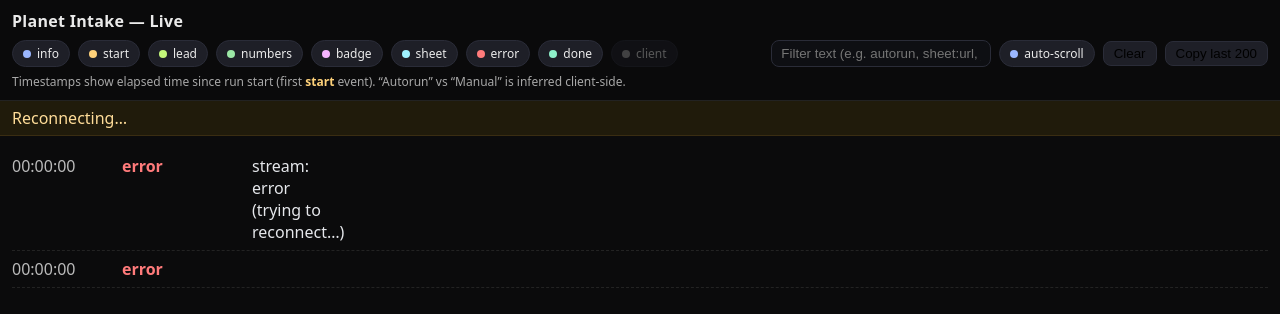
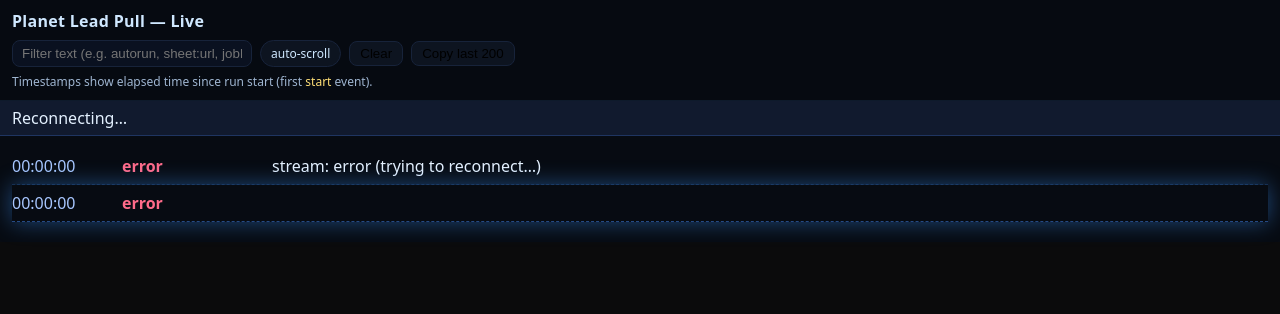
Before and after one commit to chrisavaughn91-tech/planet-intake, a website: page src/public/live.html in a window 1280 px wide. Drawn offline with Linux system fonts and the light colour scheme; no server answers.

Commit message:
change(2a): lock Neon theme, remove key & theme switch, autosrcoll default on, group lead rows, elapsed timer from start, sheet links clickable, rename title

```diff
--- a/src/public/live.html
+++ b/src/public/live.html
@@ -2,78 +2,74 @@
 <html lang="en">
 <head>
   <meta charset="utf-8" />
-  <title>Planet Intake — Live Stream</title>
+  <title>Planet Lead Pull — Live</title>
   <meta name="viewport" content="width=device-width, initial-scale=1" />
+
+  <!-- External theme variables (kept) -->
+  <link rel="stylesheet" href="/live-themes.css" />
+
+  <!-- Base + minimal page styles (colors come from CSS variables) -->
   <style>
-    :root{
-      --bg:#0b0b0c; --fg:#eaeaea; --muted:#a8a8a8; --border:#222;
-      --pill:#1e1f27; --pill-b:#2a2c38;
-      --ok:#9be7a5; --warn:#ffd27a; --err:#ff7b7b; --info:#9bb7ff; --sheet:#9ff2ff;
-      --lead:#c3f77a; --badge:#f6b4ff; --done:#8ef0c9;
-      --accent:#6aa8ff;
-    }
-    *{box-sizing:border-box}
-    html,body{margin:0;padding:0;background:var(--bg);color:var(--fg);
-      font-family: ui-sans-serif, system-ui, -apple-system, Segoe UI, Roboto, Helvetica, Arial;}
-    header{position:sticky;top:0;background:rgba(11,11,12,.9);backdrop-filter:blur(6px);
-      border-bottom:1px solid var(--border);padding:10px 12px;z-index:10}
-    .brand{font-weight:700;letter-spacing:.3px}
-    .toolbar{display:flex;gap:8px;flex-wrap:wrap;margin-top:8px;align-items:center}
-    .chip{display:inline-flex;gap:6px;align-items:center;padding:4px 10px;border-radius:999px;
-      background:var(--pill);border:1px solid var(--pill-b);font-size:12px;cursor:pointer;user-select:none}
-    .chip[data-on="false"]{opacity:.35}
-    .chip .dot{width:8px;height:8px;border-radius:999px;display:inline-block}
-    .dot.info{background:var(--info)} .dot.start{background:var(--warn)}
-    .dot.lead{background:var(--lead)} .dot.numbers{background:var(--ok)}
-    .dot.badge{background:var(--badge)} .dot.sheet{background:var(--sheet)}
-    .dot.error{background:var(--err)} .dot.done{background:var(--done)}
-    .dot.client{background:#aaa}
-    .right{margin-left:auto;display:flex;gap:8px;align-items:center}
-    .button{padding:4px 10px;border-radius:8px;border:1px solid var(--pill-b);background:var(--pill);cursor:pointer}
-    .button:hover{border-color:#3a3c48}
-    .input{padding:5px 9px;border-radius:8px;border:1px solid var(--pill-b);background:#0e0f13;color:var(--fg);min-width:220px}
-    .legend{margin-top:6px;font-size:12px;color:var(--muted)}
-    .banner{position:sticky;top:64px;background:#201b0b;color:#ffdd99;border-bottom:1px solid #3a2d12;padding:6px 12px;display:none}
-    .container{padding:12px 12px 20px}
-    .row{display:grid;grid-template-columns:100px 120px 86px 1fr;gap:10px;align-items:start;
-      padding:7px 0;border-bottom:1px dashed #232323}
-    .time{color:#bbb;font-variant-numeric:tabular-nums}
-    .type{display:inline-flex;align-items:center;gap:6px}
-    .pill{display:inline-block;padding:2px 8px;border-radius:999px;background:var(--pill);border:1px solid var(--pill-b);font-size:12px}
-    .msg{white-space:pre-wrap;color:#e5e7eb}
-    .badge-AUTORUN{color:#222;background:#ffd27a;border-color:#ffde9b}
-    .badge-MANUAL{color:#d7ebff;background:#243247;border-color:#3d4f6b}
-    .level-info{color:var(--info)} .level-start{color:var(--warn);font-weight:600}
-    .level-lead{color:var(--lead)} .level-numbers{color:var(--ok)}
-    .level-badge{color:var(--badge)} .level-sheet{color:var(--sheet)}
-    .level-error{color:var(--err);font-weight:600} .level-done{color:var(--done);font-weight:600}
-    .stickyNew{position:sticky;bottom:12px;display:none;justify-content:center}
-    .stickyNew .button{background:#122845;border-color:#204a86}
-    .muted{color:#909090}
+    * { box-sizing: border-box; }
+    html, body { margin:0; padding:0; background:var(--bg); color:var(--fg);
+      font-family: ui-sans-serif, system-ui, -apple-system, "Segoe UI", Roboto, Helvetica, Arial, "Apple Color Emoji", "Segoe UI Emoji"; }
+    header { position:sticky; top:0; z-index:10; background:var(--header-bg);
+      backdrop-filter: blur(6px); border-bottom:1px solid var(--border); padding:10px 12px; }
+    .brand { font-weight:700; letter-spacing:.3px; }
+    .toolbar { display:flex; gap:8px; flex-wrap:wrap; margin-top:8px; align-items:center; }
+    .chip { display:inline-flex; gap:6px; align-items:center; padding:4px 10px; border-radius:999px;
+      background:var(--pill); border:1px solid var(--pill-b); font-size:12px; cursor:pointer;
+      transition: border-color .15s ease, box-shadow .15s ease, opacity .15s ease; }
+    .chip[data-on="false"] { opacity:.35; }
+    .button { padding:4px 10px; border-radius:8px; border:1px solid var(--pill-b); background:var(--pill); cursor:pointer;
+      transition: border-color .15s ease, box-shadow .15s ease; }
+    .button:hover { border-color:var(--hover-border); box-shadow:var(--hover-shadow); }
+    .input { padding:5px 9px; border-radius:8px; border:1px solid var(--pill-b); background:var(--input-bg); color:var(--fg); min-width:240px; }
+    .legend { margin-top:6px; font-size:12px; color:var(--muted); }
+
+    .banner { position:sticky; top:64px; background:var(--reconnect-bg); color:var(--reconnect-fg);
+      border-bottom:1px solid var(--reconnect-border); padding:6px 12px; display:none; }
+
+    .container { padding:12px 12px 20px; }
+    .row { display:grid; grid-template-columns:100px 140px 1fr; gap:10px; align-items:start;
+      padding:7px 0; border-bottom:1px dashed var(--row-divider); animation: fadeIn .15s ease forwards; }
+    @keyframes fadeIn { from{opacity:0} to{opacity:1} }
+
+    .time { color:var(--time-fg); font-variant-numeric:tabular-nums; }
+    .type { display:inline-flex; align-items:center; gap:6px }
+    .level { font-weight:600 }
+    .level-info{color:var(--accent-info)} .level-start{color:var(--accent-start)}
+    .level-lead{color:var(--accent-lead)} .level-numbers{color:var(--accent-numbers)}
+    .level-badge{color:var(--accent-badge)} .level-sheet{color:var(--accent-sheet)}
+    .level-error{color:var(--accent-error)} .level-done{color:var(--accent-done)} .level-client{color:var(--accent-client)}
+
+    .pill { display:inline-block; padding:2px 8px; border-radius:999px; background:var(--pill);
+      border:1px solid var(--pill-b); font-size:12px; color:var(--pill-fg); margin-left:6px; }
+
+    .msg { white-space:pre-wrap; color:var(--msg-fg); }
+    .sub { color:var(--muted) }
+
+    /* newest row emphasis for neon */
+    #log .row:last-child { box-shadow: var(--newest-shadow); border-bottom-color: var(--newest-divider); }
+
+    .right { margin-left:auto; display:flex; gap:8px; align-items:center }
+    .stickyNew { position:sticky; bottom:12px; display:none; justify-content:center; }
+    .stickyNew .button { background:var(--sticky-btn-bg); border-color:var(--sticky-btn-bd); }
   </style>
 </head>
-<body>
+<body data-theme="neon"><!-- hard-lock Neon -->
   <header>
-    <div class="brand">Planet Intake — Live</div>
+    <div class="brand">Planet Lead Pull — Live</div>
     <div class="toolbar" id="toolbar">
-      <!-- filter chips -->
-      <div class="chip" data-key="info" data-on="true"><span class="dot info"></span>info</div>
-      <div class="chip" data-key="start" data-on="true"><span class="dot start"></span>start</div>
-      <div class="chip" data-key="lead" data-on="true"><span class="dot lead"></span>lead</div>
-      <div class="chip" data-key="numbers" data-on="true"><span class="dot numbers"></span>numbers</div>
-      <div class="chip" data-key="badge" data-on="true"><span class="dot badge"></span>badge</div>
-      <div class="chip" data-key="sheet" data-on="true"><span class="dot sheet"></span>sheet</div>
-      <div class="chip" data-key="error" data-on="true"><span class="dot error"></span>error</div>
-      <div class="chip" data-key="done" data-on="true"><span class="dot done"></span>done</div>
-      <div class="chip" data-key="client" data-on="false"><span class="dot client"></span>client</div>
-      <div class="right">
-        <input id="q" class="input" placeholder="Filter text (e.g. autorun, sheet:url, jobId)" />
-        <label class="chip" id="autoScroll" data-on="true" title="Auto-scroll on new messages"><span class="dot info"></span>auto-scroll</label>
-        <button id="clearBtn" class="button" title="Clear log view">Clear</button>
-        <button id="copyBtn"  class="button" title="Copy last 200 lines">Copy last 200</button>
-      </div>
+      <!-- (Key removed) Keep only text filter, auto-scroll toggle, clear/copy -->
+      <input id="q" class="input" placeholder="Filter text (e.g. autorun, sheet:url, jobId)" />
+      <label class="chip" id="autoScroll" data-on="true" title="Auto-scroll on new messages">auto-scroll</label>
+      <button id="clearBtn" class="button" title="Clear log view">Clear</button>
+      <button id="copyBtn" class="button" title="Copy last 200 lines">Copy last 200</button>
     </div>
-    <div class="legend">Timestamps show elapsed time since run start (first <span class="level-start">start</span> event). “Autorun” vs “Manual” is inferred client-side.</div>
+    <div class="legend">
+      Timestamps show elapsed time since run start (first <span class="level-start">start</span> event).
+    </div>
   </header>
 
   <div class="banner" id="banner">Reconnecting…</div>
@@ -81,81 +77,67 @@
   <div class="stickyNew" id="stickyNew"><button class="button" onclick="scrollToEnd(true)">New messages ↓</button></div>
 
   <script>
+    // Elements
     const logEl = document.getElementById('log');
-    const toolbar = document.getElementById('toolbar');
     const banner = document.getElementById('banner');
-    const stickyNew = document.getElementById('stickyNew');
     const inputQ = document.getElementById('q');
     const autoScrollChip = document.getElementById('autoScroll');
+    const stickyNew = document.getElementById('stickyNew');
 
-    // --- filter state -------------------------------------------------------
-    const filters = new Map([...toolbar.querySelectorAll('.chip[data-key]')].map(ch => [ch.dataset.key, ch.dataset.on === 'true']));
-    toolbar.addEventListener('click', (e)=>{
-      const ch = e.target.closest('.chip[data-key]');
-      if (!ch) return;
-      ch.dataset.on = ch.dataset.on === 'true' ? 'false' : 'true';
-      filters.set(ch.dataset.key, ch.dataset.on === 'true');
-      refilter();
-    });
+    // Auto-scroll default ON; single toggle
     autoScrollChip.addEventListener('click', ()=>{
-      autoScrollChip.dataset.on = autoScrollChip.dataset.on === 'true' ? 'false':'true';
+      autoScrollChip.dataset.on = autoScrollChip.dataset.on === 'true' ? 'false' : 'true';
       maybeShowNew();
     });
 
+    // Clear / Copy
     document.getElementById('clearBtn').onclick = ()=>{ logEl.innerHTML = ''; };
     document.getElementById('copyBtn').onclick = ()=>{
       const rows = [...logEl.querySelectorAll('.row')].slice(-200);
       const text = rows.map(r => r.innerText.replace(/\s+\n/g,' ')).join('\n');
       navigator.clipboard.writeText(text).catch(()=>{});
     };
+
+    // Filtering
     inputQ.addEventListener('input', ()=> refilter());
+    function refilter(){
+      const q = inputQ.value.trim().toLowerCase();
+      [...logEl.children].forEach(row => {
+        const text = row.innerText.toLowerCase();
+        row.style.display = (!q || text.includes(q)) ? '' : 'none';
+      });
+    }
 
-    // --- elapsed time baseline ---------------------------------------------
-    let t0 = null; // set on first 'start' event; fallback to first event if needed
+    // Timing (elapsed from first 'start')
+    let t0 = null;
     const now = () => performance.now();
     const fmtHMS = (ms) => {
       const s = Math.max(0, Math.floor(ms/1000));
-      const h = Math.floor(s/3600);
-      const m = Math.floor((s%3600)/60);
-      const ss = s%60;
+      const h = Math.floor(s/3600), m = Math.floor((s%3600)/60), ss = s%60;
       const pad = (n)=> String(n).padStart(2,'0');
       return `${pad(h)}:${pad(m)}:${pad(ss)}`;
     };
+    const elapsed = () => !t0 ? '00:00:00' : fmtHMS(now() - t0);
 
-    function elapsed() {
-      if (!t0) return '00:00:00';
-      return fmtHMS(now() - t0);
+    // Row rendering helpers
+    function scrollToEnd(force=false){
+      logEl.scrollTop = logEl.scrollHeight;
+      if (force) stickyNew.style.display = 'none';
     }
+    function maybeShowNew(){
+      const atBottom = Math.abs(logEl.scrollHeight - logEl.scrollTop - logEl.clientHeight) < 4;
+      stickyNew.style.display = (autoScrollChip.dataset.on === 'false' && !atBottom) ? 'flex' : 'none';
+    }
+    logEl.addEventListener('scroll', ()=> maybeShowNew());
 
-    // --- rendering ----------------------------------------------------------
-    function addRow(level, msg, meta = {}) {
-      // filtering (by type and query)
-      if (!filters.get(level)) return;
-
-      const q = inputQ.value.trim().toLowerCase();
-      if (q && !(`${level} ${JSON.stringify(meta)} ${msg}`.toLowerCase().includes(q))) return;
-
+    function addRow(levelText, msgNode){
       const row = document.createElement('div'); row.className = 'row';
       const t = document.createElement('div');  t.className = 'time'; t.textContent = elapsed();
-
       const ty = document.createElement('div'); ty.className = 'type';
-      const lvl = document.createElement('span'); lvl.className = `level-${level}`; lvl.textContent = level;
-      const badge = document.createElement('span'); badge.className = 'pill muted';
-
-      // infer job badge
-      const source = (meta.autorun === true || /autorun/i.test(meta.msg||msg)) ? 'AUTORUN' :
-                     (meta.manual === true || /manual|run\/full|run:/i.test(meta.msg||msg)) ? 'MANUAL' : '';
-      if (level === 'start' || source) {
-        badge.textContent = source || (meta.autorun ? 'AUTORUN' : 'MANUAL');
-        badge.classList.add(source ? `badge-${source}` : 'badge-MANUAL');
-      } else {
-        badge.style.display = 'none';
-      }
-
-      ty.append(lvl, badge);
-
-      const m = document.createElement('div'); m.className = 'msg'; m.textContent = msg;
-
+      const lvl = document.createElement('span'); lvl.className = `level level-${levelText}`; lvl.textContent = levelText;
+      ty.append(lvl);
+      const m = document.createElement('div'); m.className = 'msg';
+      if (msgNode instanceof Node) { m.appendChild(msgNode); } else { m.textContent = String(msgNode ?? ''); }
       row.append(t, ty, m);
       logEl.appendChild(row);
 
@@ -165,61 +147,83 @@
       } else {
         maybeShowNew();
       }
+      return row;
     }
 
-    function maybeShowNew(){
-      const atBottom = Math.abs(logEl.scrollHeight - logEl.scrollTop - logEl.clientHeight) < 4;
-      stickyNew.style.display = (autoScrollChip.dataset.on === 'false' && !atBottom) ? 'flex' : 'none';
+    // Lead aggregation
+    let currentLead = null;  // {row, parts:{lead, numbers, badge}, index, total}
+    function startLead(d){
+      finalizeLead(); // close any prior
+      const leadLabel = (d.index && d.total && d.leadName)
+        ? `#${d.index}/${d.total} ${d.leadName}`
+        : (d.msg || 'lead: opening');
+      const row = addRow('lead', leadLabel);
+      currentLead = { row, parts:{lead:leadLabel, numbers:null, badge:null}, index:d.index||null, total:d.total||null };
+      updateLeadRow();
     }
-    function scrollToEnd(force=false){
-      logEl.scrollTop = logEl.scrollHeight;
-      if (force) stickyNew.style.display = 'none';
+    function updateNumbers(d){
+      if (!currentLead) { addRow('numbers', `listed=${d.listedCount} extras=${d.extraCount} flagged=${d.flaggedCount}`); return; }
+      currentLead.parts.numbers = `listed=${d.listedCount} extras=${d.extraCount} flagged=${d.flaggedCount}`;
+      updateLeadRow();
     }
-    logEl.addEventListener('scroll', ()=> maybeShowNew());
+    function updateBadge(d){
+      if (!currentLead) { addRow('badge', `${d.badge || ''} total=${d.totalPremium}`); return; }
+      const star = d.badge ? `${d.badge} ` : '';
+      currentLead.parts.badge = `${star}total=${d.totalPremium}`;
+      updateLeadRow();
+    }
+    function finalizeLead(){
+      currentLead = null;
+    }
+    function updateLeadRow(){
+      if (!currentLead) return;
+      const { row, parts } = currentLead;
+      const msg = document.createElement('div');
+      const main = document.createElement('div'); main.textContent = parts.lead; msg.appendChild(main);
 
-    function refilter(){
-      [...logEl.children].forEach(row=>{
-        const level = row.querySelector('.type .level-info, .level-start, .level-lead, .level-numbers, .level-badge, .level-sheet, .level-error, .level-done, .level-client');
-        const text = row.innerText.toLowerCase();
-        const q = inputQ.value.trim().toLowerCase();
-        const typeText = level ? level.textContent : 'info';
-        const showType = filters.get(typeText);
-        const showText = !q || text.includes(q);
-        row.style.display = (showType && showText) ? '' : 'none';
-      });
+      const details = [];
+      if (parts.numbers) details.push(parts.numbers);
+      if (parts.badge)   details.push(parts.badge);
+
+      if (details.length){
+        const sub = document.createElement('div'); sub.className = 'sub'; sub.textContent = details.join(' · ');
+        msg.appendChild(sub);
+      }
+      row.querySelector('.msg').replaceChildren(msg);
     }
 
-    // --- SSE setup ----------------------------------------------------------
+    // Banner helper
     function showBanner(on){ banner.style.display = on ? 'block' : 'none'; }
 
+    // SSE hookup
     const es = new EventSource('/events');
-    es.addEventListener('open', () => {
-      showBanner(false);
-      addRow('info', 'stream: connected');
-    });
-    es.addEventListener('error', () => {
-      showBanner(true);
-      addRow('error', 'stream: error (trying to reconnect…)');
-    });
+    es.addEventListener('open', () => { showBanner(false); addRow('info', 'stream: connected'); });
+    es.addEventListener('error', () => { showBanner(true); addRow('error', 'stream: error (trying to reconnect…)'); });
 
+    // Event handlers
     const handlers = {
       info:  (d)=> addRow('info', d.msg || ''),
-      start: (d)=> { if (!t0) t0 = now(); addRow('start', `max=${d.maxLeads ?? ''}`, d); },
-      lead:  (d)=> addRow('lead',  d.leadName ? `#${d.index}/${d.total} ${d.leadName}` : (d.msg || '')),
-      numbers:(d)=> addRow('numbers', `listed=${d.listedCount} extras=${d.extraCount} flagged=${d.flaggedCount}`),
-      badge: (d)=> addRow('badge', `${d.badge || ''} total=${d.totalPremium}`),
-      sheet: (d)=> addRow('sheet', d.url || d.msg || ''),
+      start: (d)=> { if (!t0) t0 = now(); addRow('start', `max=${d.maxLeads ?? ''}`); },
+      lead:  (d)=> startLead(d),
+      numbers:(d)=> updateNumbers(d),
+      badge: (d)=> updateBadge(d),
+      sheet: (d)=> {
+        // Clickable link
+        const url = d.url || d.msg || '';
+        const a = document.createElement('a'); a.href = url; a.textContent = url; a.target = '_blank'; a.rel = 'noopener noreferrer';
+        addRow('sheet', a);
+      },
       error: (d)=> addRow('error', d.msg || ''),
-      done:  (d)=> addRow('done', `processed=${d.processed} in ${d.ms}ms`),
+      done:  (d)=> { finalizeLead(); addRow('done', `processed=${d.processed} in ${d.ms}ms`); },
       client:(d)=> addRow('client', d.msg || '')
     };
 
-    // subscribe to known event types
+    // Subscribe to all event types
     ['info','start','lead','numbers','badge','sheet','error','done','client'].forEach(type=>{
       es.addEventListener(type, (e)=>{
         try{
           const data = JSON.parse(e.data || '{}');
-          if (!t0 && type !== 'info') t0 = now(); // fallback baseline if no explicit 'start'
+          if (!t0 && type === 'start') t0 = now();
           (handlers[type] || handlers.info)(data);
         }catch(err){
           addRow('error', 'parse error');
```
